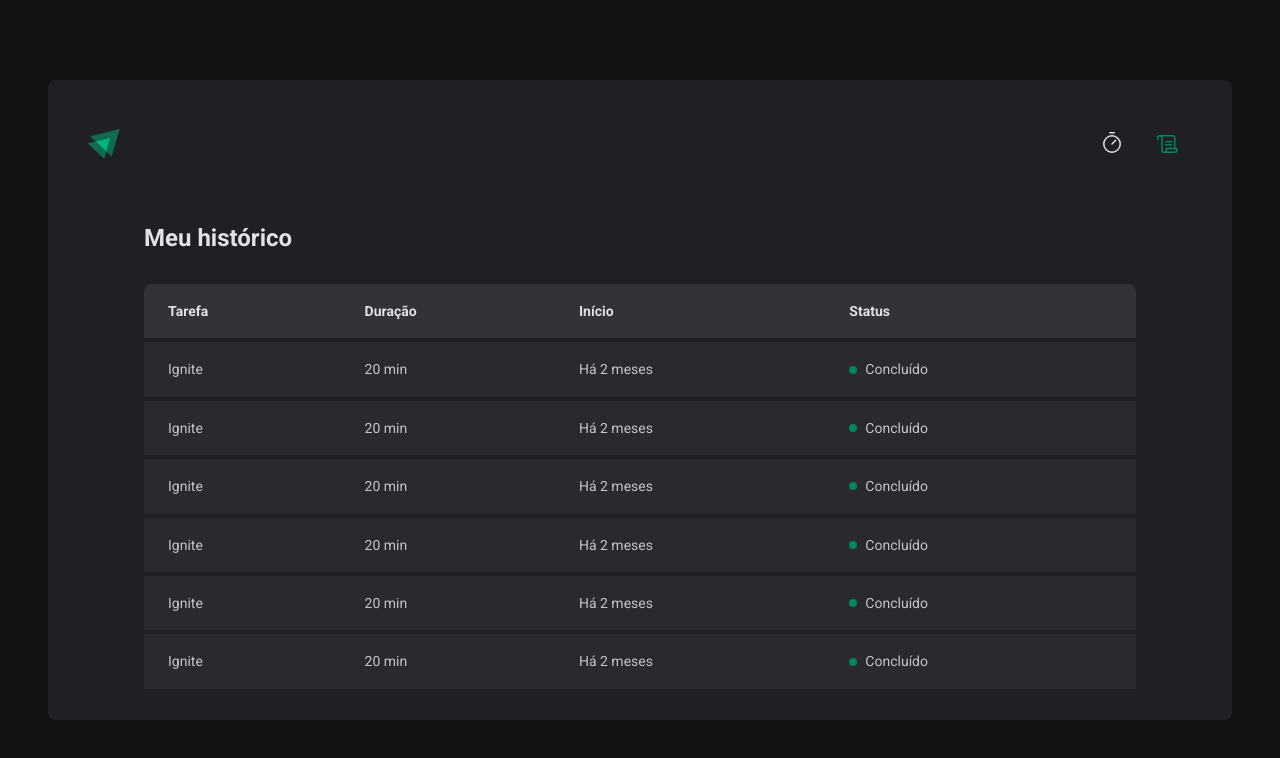
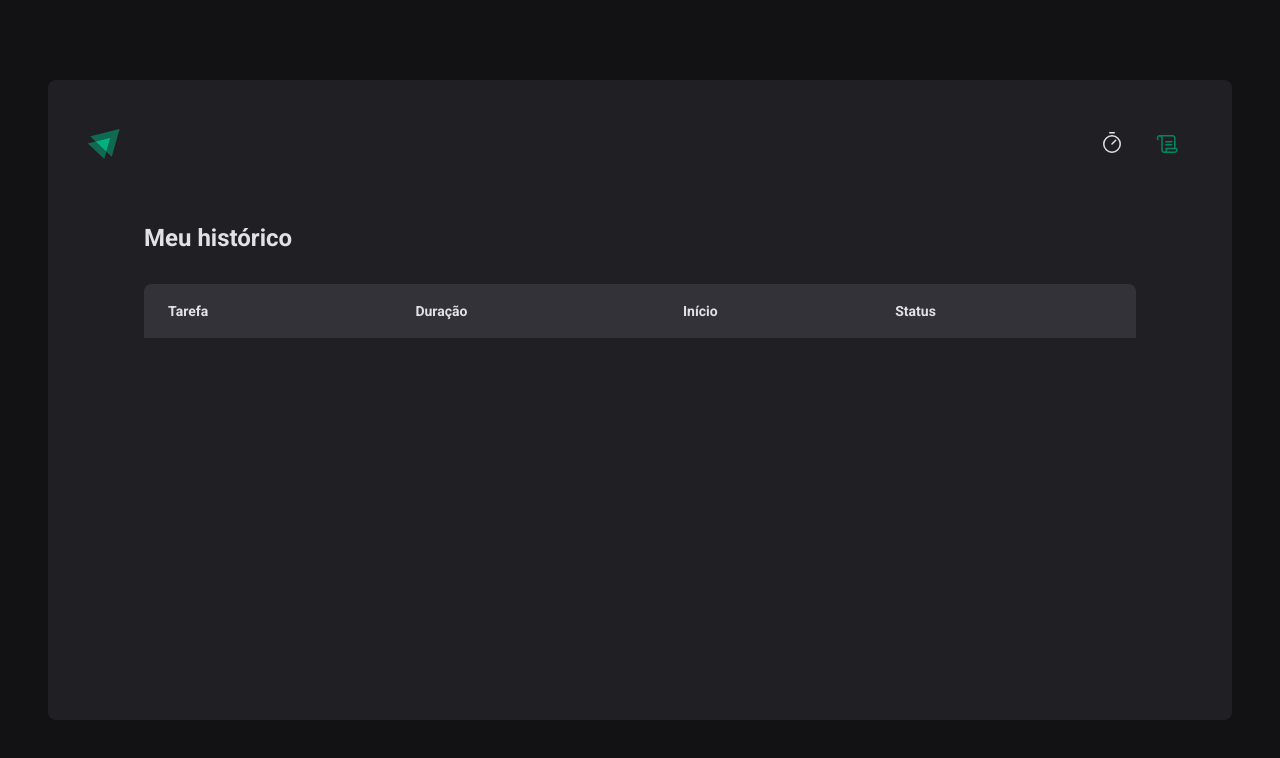
Before and after one commit to biluadev/pomodoroTimer, a React (Vite) app: page /history in a window 1280 px wide. Shown: the top 758 px of the page. Built offline with nearby package versions, Linux system fonts and the light colour scheme.

Commit message:
Implementado reducer

```diff
--- a/src/App.tsx
+++ b/src/App.tsx
@@ -4,12 +4,15 @@
 
 import { GlobalStyle } from "./styles/global";
 import { defaultTheme } from "./styles/themes/default";
+import { CyclesContextProvider } from "./contexts/CycleContext";
 
 export function App() {
   return (
     <ThemeProvider theme={defaultTheme}>
       <BrowserRouter>
-        <Router />
+        <CyclesContextProvider>
+          <Router />
+        </CyclesContextProvider>
       </BrowserRouter>
       <GlobalStyle />
     </ThemeProvider>
--- /dev/null
+++ b/src/contexts/CycleContext.tsx
@@ -0,0 +1,97 @@
+import { ReactNode, createContext, useReducer, useState } from "react";
+import { ActionTypes, Cycle, cyclesReducer } from "../reducers/cycles";
+
+interface CreateCycleData {
+    task: string
+    minutesAmount: number
+}
+
+interface CyclesContextType {
+    cycles: Cycle[]
+    activeCycle: Cycle | undefined
+    activeCycleId: string | null
+    amountSecondsPassed: number
+    markCurrentCycleAsFinished: () => void
+    setSecondsPassed: (seconds: number) => void
+    createNewCycle: (data: CreateCycleData) => void
+    interruptCurrentCycle: () => void
+}
+
+export const CyclesContext = createContext({} as CyclesContextType)
+
+interface CycleContextProviderProps {
+    children: ReactNode
+}
+
+export function CyclesContextProvider({
+    children,
+}: CycleContextProviderProps) {
+    const [cyclesState, dispatch] = useReducer(cyclesReducer, {
+            cycles: [],
+            activeCycleId: null,
+        })
+
+    const [amountSecondsPassed, setAmountSecondsPassed] = useState(0)
+
+    const { cycles, activeCycleId } = cyclesState;
+
+    const activeCycle = cycles.find((cycle) => cycle.id === activeCycleId)
+
+    function setSecondsPassed(seconds: number) {
+        setAmountSecondsPassed(seconds)
+    }
+
+    function markCurrentCycleAsFinished() {
+        dispatch({
+            type: ActionTypes.MARK_CURRENT_CYCLE_AS_FINISHED,
+            payload: {
+                activeCycleId,
+            },
+        })
+    }
+
+    function createNewCycle(data: CreateCycleData) {
+        const id = String(new Date().getTime())
+
+        const newCycle: Cycle = {
+            id,
+            task: data.task,
+            minutesAmount: data.minutesAmount,
+            startDate: new Date(),
+        }
+
+        dispatch({
+            type: ActionTypes.ADD_NEW_CYCLE,
+            payload: {
+                newCycle,
+            },
+        })
+        setAmountSecondsPassed(0)
+    }
+
+    function interruptCurrentCycle() {
+        dispatch({
+            type: ActionTypes.INTERRUPT_CURRENT_CYCLE,
+            payload: {
+                activeCycleId,
+            },
+        })
+    }
+
+    return (
+        <CyclesContext.Provider
+            value={{
+                cycles,
+                activeCycle,
+                activeCycleId,
+                markCurrentCycleAsFinished,
+                amountSecondsPassed,
+                setSecondsPassed,
+                createNewCycle,
+                interruptCurrentCycle
+            }}>
+
+            {children}
+        </CyclesContext.Provider>
+    )
+}
--- a/src/pages/History/index.tsx
+++ b/src/pages/History/index.tsx
@@ -1,10 +1,14 @@
+import { useContext } from 'react'
+import { formatDistanceToNow } from 'date-fns'
+// import ptBR from 'date-fns/locale/pt-BR'
 import { HistoryContainer, HistoryList, Status } from './style'
+import { CyclesContext } from '../../contexts/CycleContext'
 
 export function History() {
+    const { cycles } = useContext(CyclesContext)
     return (
         <HistoryContainer>
             <h1>Meu histórico</h1>
-
             <HistoryList>
                 <table>
                     <thead>
@@ -17,59 +21,31 @@
                     </thead>
 
                     <tbody>
-                        <tr>
-                            <td>Ignite</td>
-                            <td>20 min</td>
-                            <td>Há 2 meses</td>
-                            <td>
-                                <Status statusColor="green">Concluído</Status>
-                            </td>
-                        </tr>
+                        {cycles.map(cycle => {
+                            return (
+                                <tr key={cycle.id}>
+                                    <td>{cycle.task}</td>
+                                    <td>{cycle.minutesAmount} minutos</td>
+                                    <td>{formatDistanceToNow(cycle.startDate, {
+                                        addSuffix: true,
+                                        // locale: ptBR,
+                                    })}</td>
+                                    <td>
+                                        {cycle.finishedDate && (
+                                            <Status statusColor='green'>Concluído</Status>
+                                        )}
 
-                        <tr>
-                            <td>Ignite</td>
-                            <td>20 min</td>
-                            <td>Há 2 meses</td>
-                            <td>
-                                <Status statusColor="green">Concluído</Status>
-                            </td>
-                        </tr>
+                                        {cycle.interruptedDate && (
+                                            <Status statusColor='red'>Interrompido</Status>
+                                        )}
 
-                        <tr>
-                            <td>Ignite</td>
-                            <td>20 min</td>
-                            <td>Há 2 meses</td>
-                            <td>
-                                <Status statusColor="green">Concluído</Status>
-                            </td>
-                        </tr>
-
-                        <tr>
-                            <td>Ignite</td>
-                            <td>20 min</td>
-                            <td>Há 2 meses</td>
-                            <td>
-                                <Status statusColor="green">Concluído</Status>
-                            </td>
-                        </tr>
-
-                        <tr>
-                            <td>Ignite</td>
-                            <td>20 min</td>
-                            <td>Há 2 meses</td>
-                            <td>
-                                <Status statusColor="green">Concluído</Status>
-                            </td>
-                        </tr>
-
-                        <tr>
-                            <td>Ignite</td>
-                            <td>20 min</td>
-                            <td>Há 2 meses</td>
-                            <td>
-                                <Status statusColor="green">Concluído</Status>
-                            </td>
-                        </tr>
+                                        {!cycle.finishedDate && !cycle.interruptedDate && (
+                                            <Status statusColor='yellow'>Em andamento</Status>
+                                        )}
+                                    </td>
+                                </tr>
+                            )
+                        })}
                     </tbody>
                 </table>
             </HistoryList>
--- a/src/pages/Home/components/Countdown/index.tsx
+++ b/src/pages/Home/components/Countdown/index.tsx
@@ -1,7 +1,7 @@
 import { useContext, useEffect } from "react";
 import { ContdownContainer, Separator } from "./styles";
 import { differenceInSeconds } from "date-fns";
-import { CyclesContext } from "../..";
+import { CyclesContext } from "../../../../contexts/CycleContext";
 
 export function Countdown() {
     const {
--- a/src/pages/Home/components/NewCycleForm/index.tsx
+++ b/src/pages/Home/components/NewCycleForm/index.tsx
@@ -1,6 +1,6 @@
 import { FormContainer, MinutesAmountInput, TaskInput } from "./styles";
 import { useContext } from "react";
-import { CyclesContext } from "../..";
+import { CyclesContext } from "../../../../contexts/CycleContext";
 import { useFormContext } from "react-hook-form";
 
 export function NewCycleForm() {
--- /dev/null
+++ b/src/reducers/cycles.ts
@@ -0,0 +1,59 @@
+export interface Cycle {
+    id: string
+    task: string
+    minutesAmount: number
+    startDate: Date
+    interruptedDate?: Date
+    finishedDate?: Date
+}
+
+interface CyclesState {
+    cycles: Cycle[]
+    activeCycleId: string | null
+}
+
+export enum ActionTypes {
+    ADD_NEW_CYCLE = 'ADD_NEW_CYCLE',
+    INTERRUPT_CURRENT_CYCLE = 'INTERRUPT_CURRENT_CYCLE',
+    MARK_CURRENT_CYCLE_AS_FINISHED = 'MARK_CURRENT_CYCLE_AS_FINISHED'
+}
+
+export function cyclesReducer(state: CyclesState, action: any) {
+    switch (action.type) {
+        case ActionTypes.ADD_NEW_CYCLE:
+            return {
+                ...state,
+                cycles: [...state.cycles, action.payload.newCycle],
+                activeCycleId: action.payload.newCycle.id,
+            }
+
+        case ActionTypes.INTERRUPT_CURRENT_CYCLE:
+            return {
+                ...state,
+                cycles: state.cycles.map((cycle) => {
+                    if (cycle.id === state.activeCycleId) {
+                        return { ...cycle, interruptedDate: new Date() }
+                    } else {
+                        return cycle
+                    }
+                }),
+                activeCycleId: null
+            }
+
+        case ActionTypes.MARK_CURRENT_CYCLE_AS_FINISHED:
+            return {
+                ...state,
+                cycles: state.cycles.map((cycle) => {
+                    if (cycle.id === state.activeCycleId) {
+                        return { ...cycle, finishedDate: new Date() }
+                    } else {
+                        return cycle
+                    }
+                }),
+                activeCycleId: null
+            }
+
+        default:
+            return state
+    }
+}
```
Also changed, not shown: src/pages/Home/index.tsx (+10 -85 lines).
